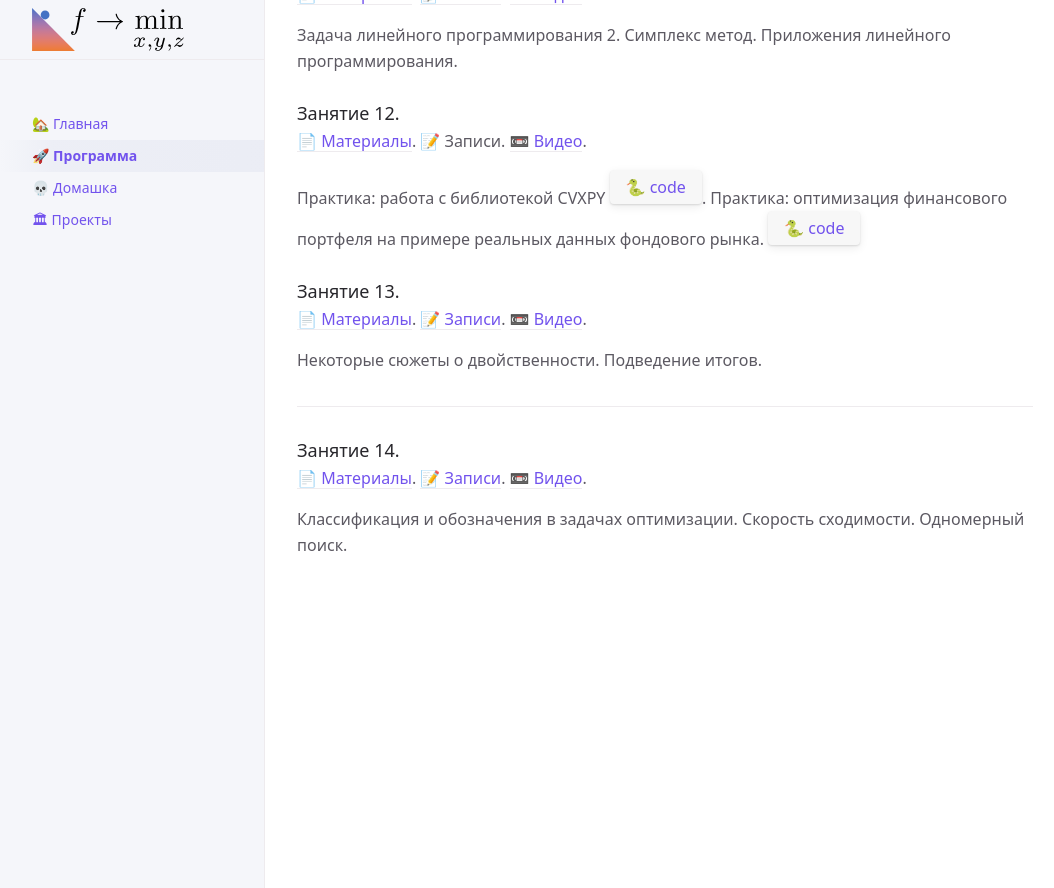
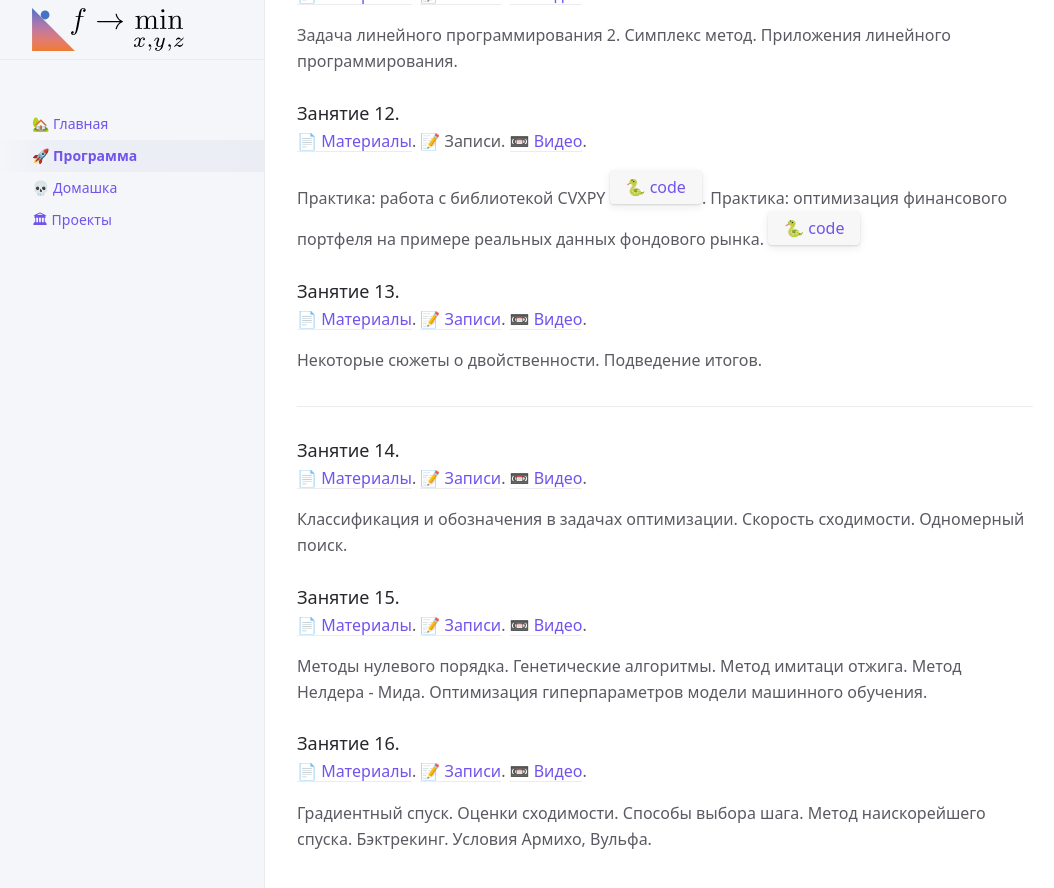
Before and after one commit to MerkulovDaniil/mipt21, a Jekyll site: the page built from program.md, in a window 1280 px wide and 900 px high, scrolled down 1357 px. Shown: the top 888 px of the window, without its empty margins (107-1161 px from the left). Built offline with Jekyll 4.4.1, drawn with Linux system fonts in a browser that asks for light colours; our own code applies the rules of GitHub Pages for plain Markdown files; a script that is not in the unit is left out; before the commit the page ends 1964 px from its top, so only the background shows below that.

Commit message:
Update program.md

```diff
--- a/program.md
+++ b/program.md
@@ -75,3 +75,13 @@ nav_order: 2
 [📄 Материалы](/presentations/14.pdf). [📝 Записи](/notes/14.pdf). [📼 Видео](https://youtu.be/0WAAZeAfTbY).
 
 Классификация и обозначения в задачах оптимизации. Скорость сходимости. Одномерный поиск.
+
+### Занятие 15.
+[📄 Материалы](/presentations/15.pdf). [📝 Записи](/notes/15.pdf). [📼 Видео]().
+
+Методы нулевого порядка. Генетические алгоритмы. Метод имитаци отжига. Метод Нелдера - Мида. Оптимизация гиперпараметров модели машинного обучения.
+
+### Занятие 16.
+[📄 Материалы](/presentations/16.pdf). [📝 Записи](/notes/16.pdf). [📼 Видео]().
+
+Градиентный спуск. Оценки сходимости. Способы выбора шага. Метод наискорейшего спуска. Бэктрекинг. Условия Армихо, Вульфа.
```
